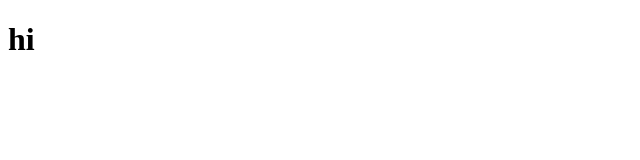
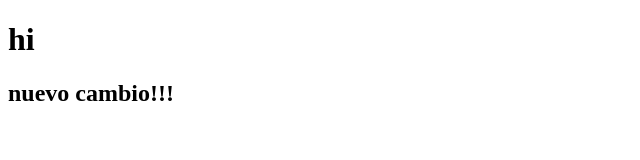
Before and after one commit to Kelebra28/miProyectoFinal, a plain HTML site: page index.html in a window 1280 px wide. Shown: the whole page, without its empty margins (0-640 px from the left). Drawn offline with Linux system fonts and the light colour scheme.

Commit message:
create ha2 dev branch

```diff
--- a/index.html
+++ b/index.html
@@ -8,5 +8,6 @@
 </head>
 <body>
     <h1>hi</h1>
+    <h2>nuevo cambio!!!</h2>
 </body>
 </html>
```
